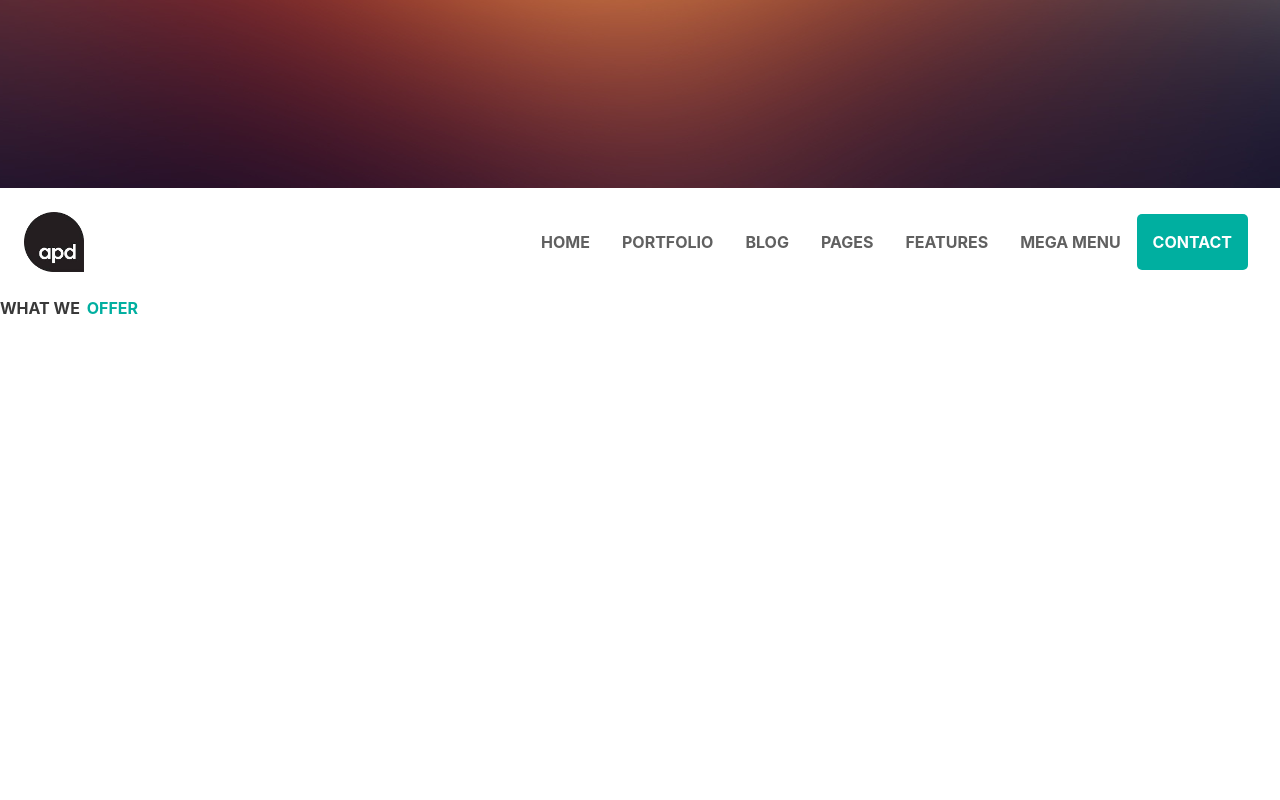
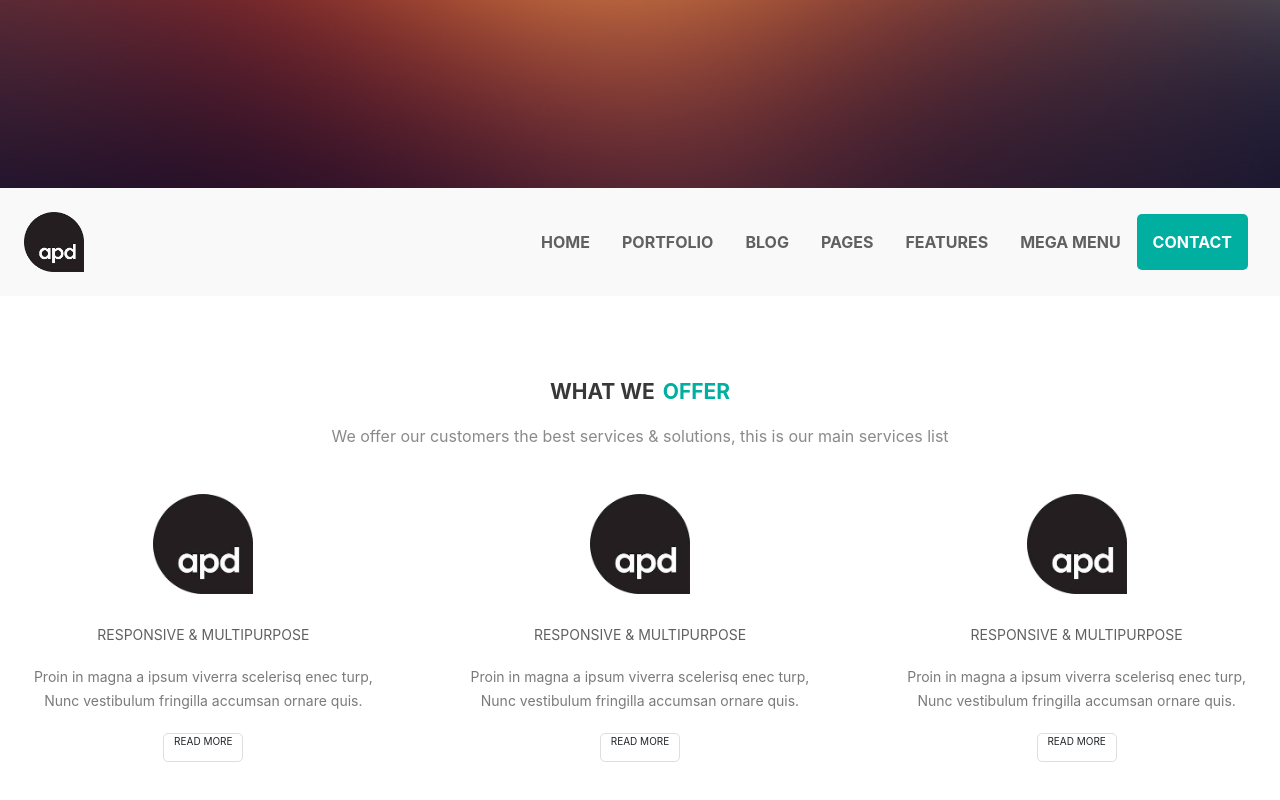
Before and after one commit to gusterwoei/gops-demo, a Next.js app: page / in a window 1280 px wide. Shown: the part 562-1362 px from the top of the page. Before the commit the page ends 882 px from the top, so only its background shows below. Built offline with nearby package versions, Linux system fonts and the light colour scheme.

Commit message:
offer section implementation

```diff
--- a/src/components/navbar.jsx
+++ b/src/components/navbar.jsx
@@ -20,7 +20,9 @@ export default class NavBar extends Component {
 
     render() {
         return (
-            <div className='d-flex align-items-center p-4'>
+            <div
+                className='d-flex align-items-center p-4'
+                style={{ backgroundColor: '#f9f9f9' }}>
                 <img
                     className='flex-grow-1 mr-auto'
                     src='/images/logo.png'
--- a/src/components/offer-section.jsx
+++ b/src/components/offer-section.jsx
@@ -1,12 +1,79 @@
 import React, { Component } from 'react'
 import SectionTitle from './section-title'
+import { COLOR_GREY } from '../utils'
 
 export default class OfferSection extends Component {
     render() {
         return (
-            <div>
-                <SectionTitle text='WHAT WE' lastWord=' OFFER' />
+            <div
+                className='text-center'
+                style={{ marginTop: '80px', marginBottom: '97px' }}>
+                <SectionTitle
+                    title='WHAT WE'
+                    lastWord=' OFFER'
+                    subtitle='We offer our customers the best services & solutions, this is our main services list' />
+
+                <div className='row' style={{ marginTop: '50px' }}>
+                    <OfferSectionItem
+                        title='responsive & multipurpose'
+                        subtitle='Proin in magna a ipsum viverra scelerisq enec turp, Nunc vestibulum fringilla accumsan ornare quis.'
+                    />
+                    <OfferSectionItem
+                        title='responsive & multipurpose'
+                        subtitle='Proin in magna a ipsum viverra scelerisq enec turp, Nunc vestibulum fringilla accumsan ornare quis.'
+                    />
+                    <OfferSectionItem
+                        title='responsive & multipurpose'
+                        subtitle='Proin in magna a ipsum viverra scelerisq enec turp, Nunc vestibulum fringilla accumsan ornare quis.'
+                    />
+                </div>
             </div>
         )
     }
 }
+
+class OfferSectionItem extends Component {
+    render() {
+        return (
+            <div
+                className='d-flex flex-column align-items-center text-center'
+                style={{
+                    maxWidth: '369px',
+                    margin: 'auto'
+                }}>
+                <img
+                    src="images/logo.png"
+                    style={{
+                        width: '100px',
+                        height: '100px',
+                        objectFit: 'contain',
+                    }}
+                // srcset="img/icon@2x.png 2x,img/icon@3x.png 3x"
+                />
+                <div style={{
+                    fontSize: '14px',
+                    color: COLOR_GREY,
+                    marginBottom: '20px',
+                    marginTop: '30px',
+                }}>{this.props.title.toUpperCase()}</div>
+                <div style={{
+                    fontSize: '14px',
+                    color: '#7a7a7a',
+                    lineHeight: '24px',
+                }}>{this.props.subtitle}</div>
+
+                {/* button */}
+                <div style={{
+                    width: '80px',
+                    height: '29px',
+                    border: '1px solid #dedede',
+                    borderRadius: '5px',
+                    fontSize: '10px',
+                    color: '8a8a8a',
+                    textAlign: 'center',
+                    marginTop: '20px',
+                }}>READ MORE</div>
+            </div>
+        )
+    }
+}
--- a/src/components/section-title.jsx
+++ b/src/components/section-title.jsx
@@ -5,18 +5,28 @@ import { COLOR_GREEN } from '../utils'
 export default class SectionTitle extends Component {
     render() {
         return (
-            <div
-                style={{
+            <div style={this.props.style}>
+                {/* title */}
+                <div style={{
                     fontWeight: 'bold',
-                    fontSize: '16px'
+                    fontSize: '21px',
+                    marginBottom: '20px',
                 }}>
-                <span style={{
-                    color: '#383838',
-                    paddingRight: '3px'
-                }}>{this.props.text}</span>
-                <span style={{
-                    color: COLOR_GREEN
-                }}>{this.props.lastWord}</span>
+                    <span style={{
+                        color: this.props.titleColor || '#383838',
+                        paddingRight: '3px'
+                    }}>{this.props.title}</span>
+                    <span style={{
+                        color: COLOR_GREEN
+                    }}>{this.props.lastWord}</span>
+                </div>
+
+                {/* subtitle */}
+                <div style={{
+                    fontSize: '16px',
+                    color: '#8a8a8a',
+                    lineHeight: '16px',
+                }}>{this.props.subtitle}</div>
             </div>
         )
     }
```
